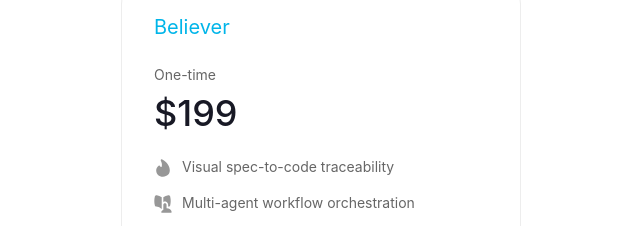
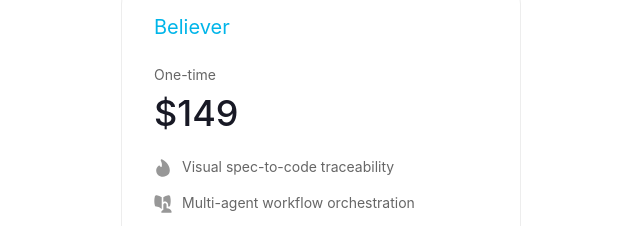
Before and after one commit to sametozkale/meyn, a website: page index.html in a window 1280 px wide. Both pictures are taken after a click on the button "Lifetime". Shown: the part 3714-3940 px from the top of the page, 319-959 px from the left. Drawn offline with nearby package versions, Linux system fonts and the light colour scheme; no server answers.

Commit message:
Update Lifetime plan price to

```diff
--- a/index.html
+++ b/index.html
@@ -3413,7 +3413,7 @@
             if (pricingTitle) pricingTitle.textContent = 'Pro';
             if (saveLabel) saveLabel.style.display = 'flex';
           } else if (option === 'lifetime') {
-            if (priceAmount) priceAmount.textContent = '$199';
+            if (priceAmount) priceAmount.textContent = '$149';
             if (pricePeriod) pricePeriod.textContent = 'One-time';
             if (pricingTitle) pricingTitle.textContent = 'Believer';
             if (saveLabel) saveLabel.style.display = 'none';
```
